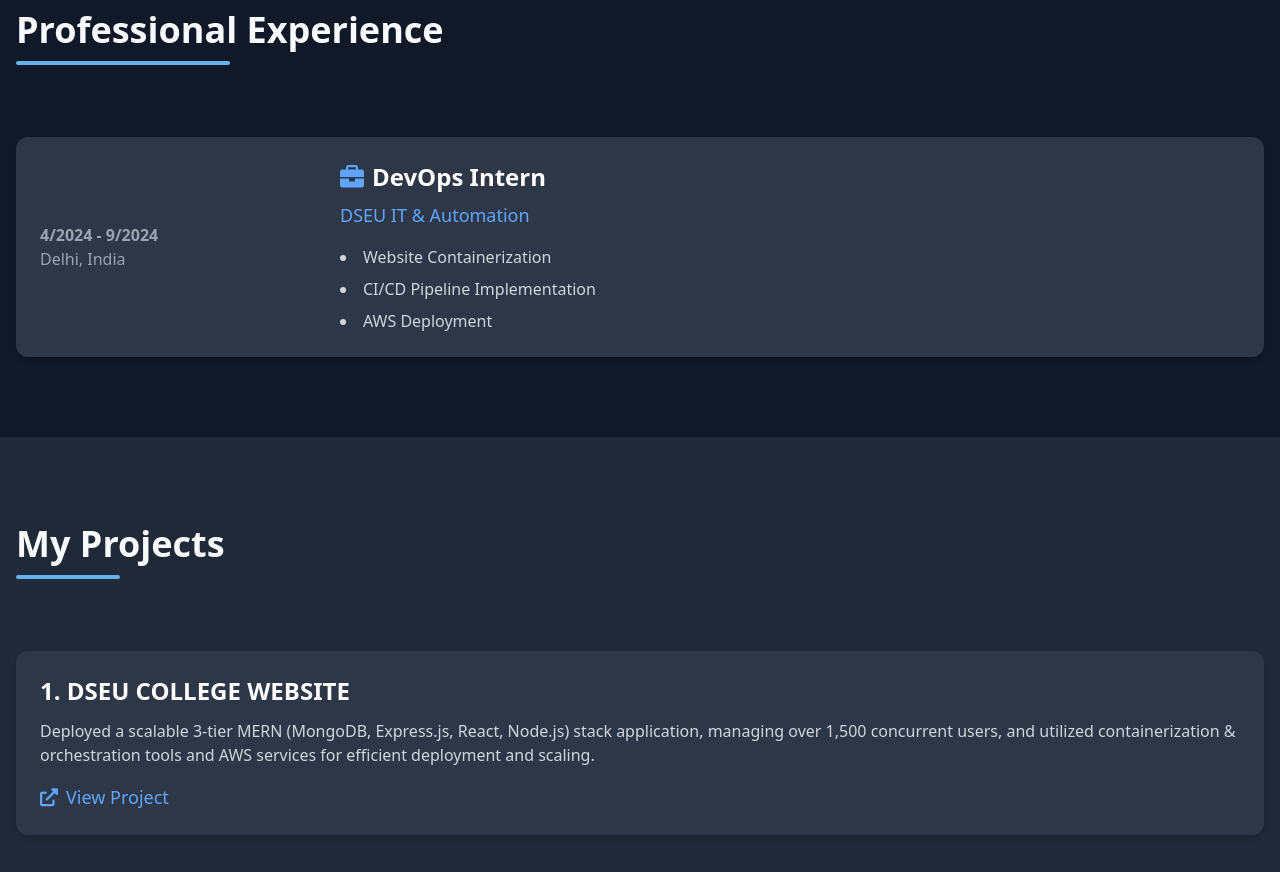
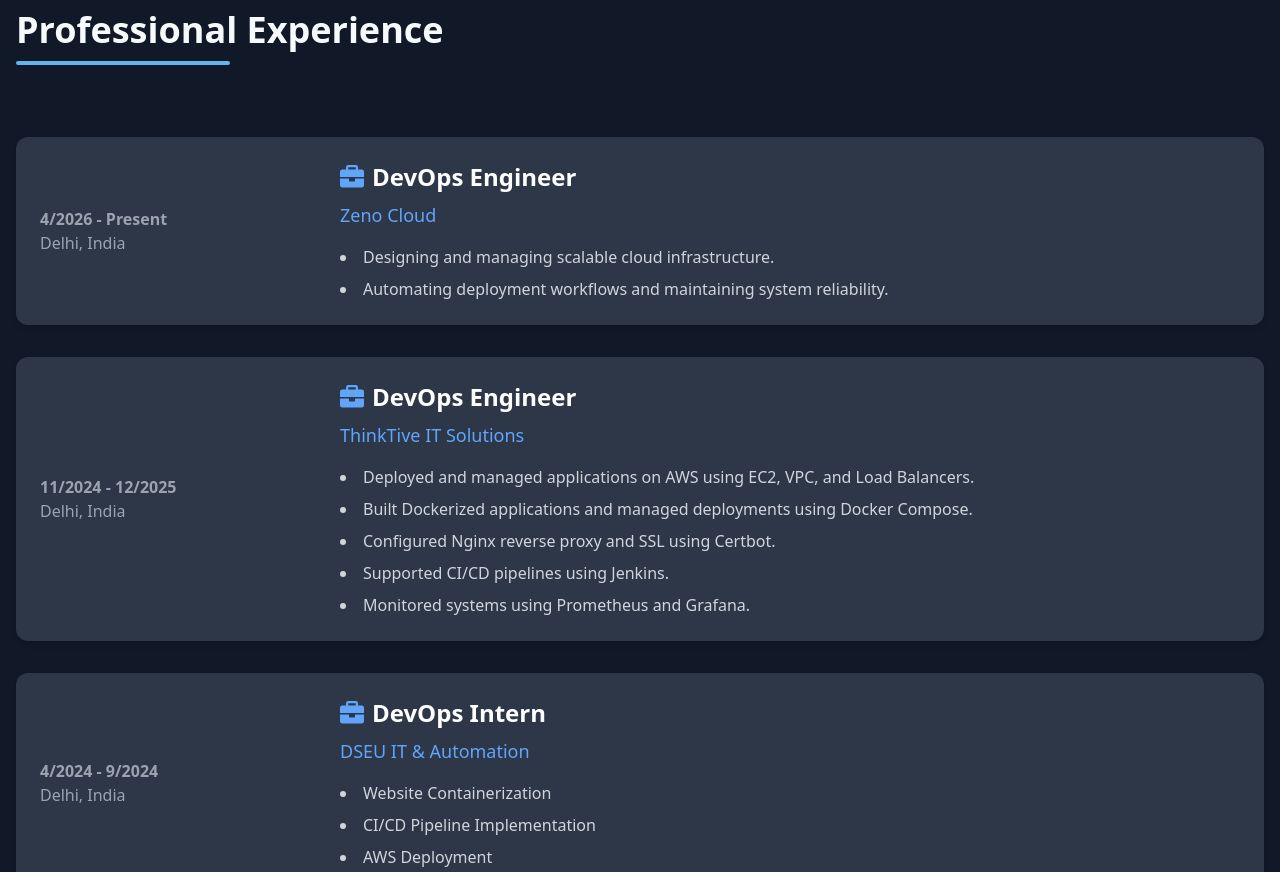
Before and after one commit to Bakhtawarkhan90/Portfolio, a plain HTML site: page index.html in a window 1280 px wide. Shown: the part 3097-3969 px from the top of the page. Drawn offline with nearby package versions, Linux system fonts and the light colour scheme.

Commit message:
Experience section updated

```diff
--- a/index.html
+++ b/index.html
@@ -308,6 +308,40 @@
     <div class="container mx-auto">
         <h2 class="section-title text-center">Professional Experience</h2>
         <div class="mt-10 space-y-8">
+
+            <div class="card flex flex-col md:flex-row items-start md:items-center transform hover:scale-105 transition duration-300">
+                <div class="md:w-1/4 text-gray-400 mb-4 md:mb-0">
+                    <p class="font-semibold">4/2026 - Present</p>
+                    <p>Delhi, India</p>
+                </div>
+                <div class="md:w-3/4">
+                    <h3 class="text-2xl font-semibold text-white mb-2"><i class="fas fa-briefcase mr-2 text-blue-400"></i>DevOps Engineer</h3>
+                    <p class="text-blue-400 text-lg mb-4">Zeno Cloud</p>
+                    <ul class="list-disc list-inside space-y-2 text-gray-300">
+                        <li>Designing and managing scalable cloud infrastructure.</li>
+                        <li>Automating deployment workflows and maintaining system reliability.</li>
+                    </ul>
+                </div>
+            </div>
+
+            <div class="card flex flex-col md:flex-row items-start md:items-center transform hover:scale-105 transition duration-300">
+                <div class="md:w-1/4 text-gray-400 mb-4 md:mb-0">
+                    <p class="font-semibold">11/2024 - 12/2025</p>
+                    <p>Delhi, India</p>
+                </div>
+                <div class="md:w-3/4">
+                    <h3 class="text-2xl font-semibold text-white mb-2"><i class="fas fa-briefcase mr-2 text-blue-400"></i>DevOps Engineer</h3>
+                    <p class="text-blue-400 text-lg mb-4">ThinkTive IT Solutions</p>
+                    <ul class="list-disc list-inside space-y-2 text-gray-300">
+                        <li>Deployed and managed applications on AWS using EC2, VPC, and Load Balancers.</li>
+                        <li>Built Dockerized applications and managed deployments using Docker Compose.</li>
+                        <li>Configured Nginx reverse proxy and SSL using Certbot.</li>
+                        <li>Supported CI/CD pipelines using Jenkins.</li>
+                        <li>Monitored systems using Prometheus and Grafana.</li>
+                    </ul>
+                </div>
+            </div>
+
             <div class="card flex flex-col md:flex-row items-start md:items-center transform hover:scale-105 transition duration-300">
                 <div class="md:w-1/4 text-gray-400 mb-4 md:mb-0">
                     <p class="font-semibold">4/2024 - 9/2024</p>
@@ -323,6 +357,7 @@
                     </ul>
                 </div>
             </div>
+
         </div>
     </div>
 </section>
```
Lines whose indentation alone changed are shown as unchanged.
